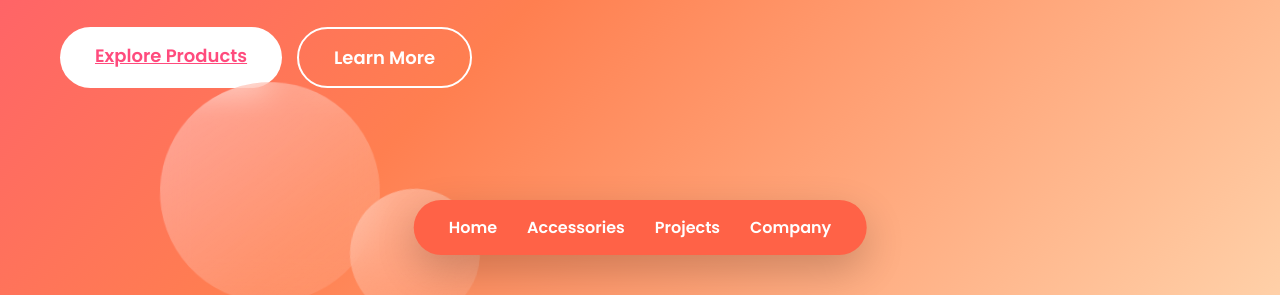
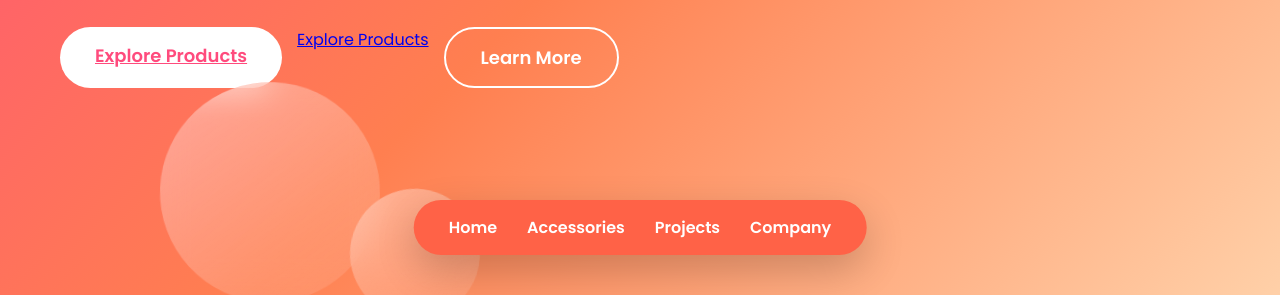
Before and after one commit to Solomon-tech188/World-Cup-2026, a plain HTML site: page index.html in a window 1280 px wide. Shown: the part 505-800 px from the top of the page. Drawn offline with Linux system fonts and the light colour scheme.

Commit message:
Update index.html

```diff
--- a/index.html
+++ b/index.html
@@ -254,7 +254,7 @@ accessories designed for modern homes, offices and industries.
 
 <div class="buttons">
 <a href="#products" class="btn primary">Explore Products</a>
-
+  <a href="products.html" class="nav-btn">Explore Products</a>
 <button class="btn secondary">Learn More</button>
 </div>
 
```
